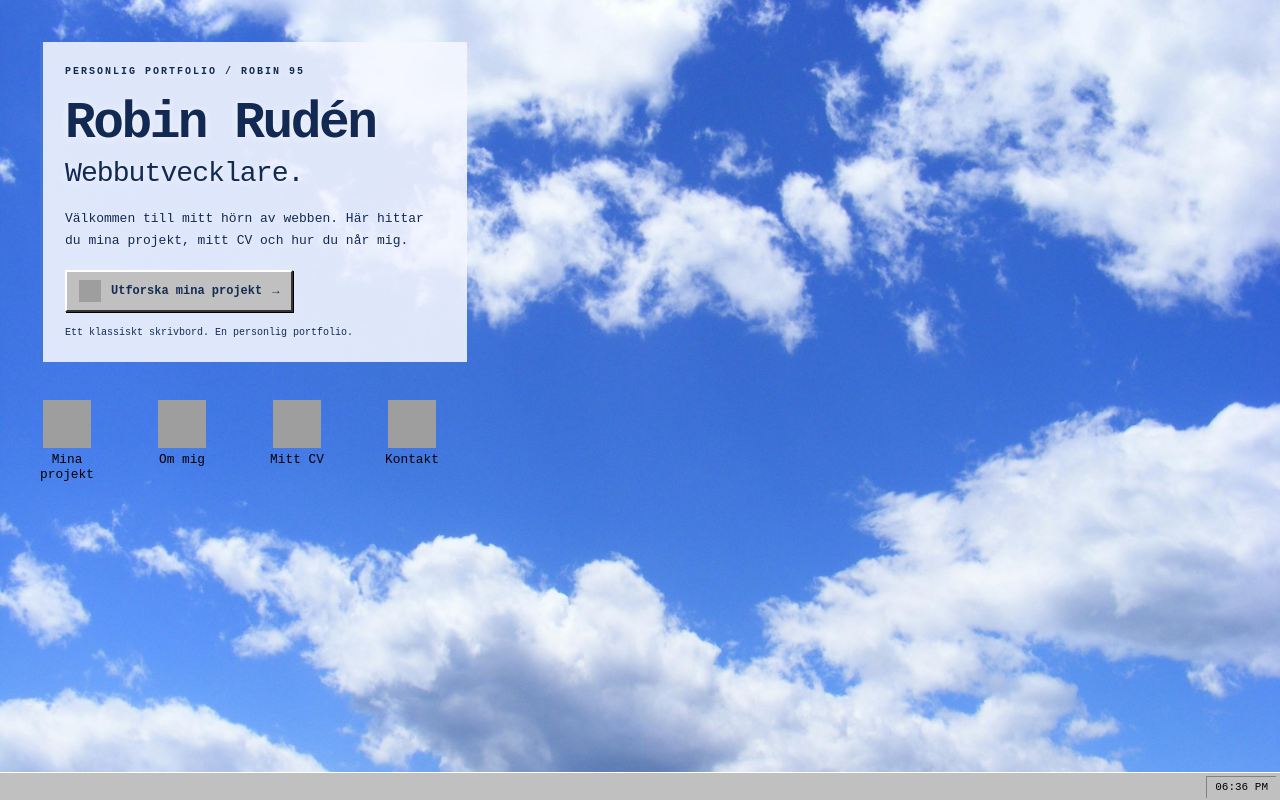
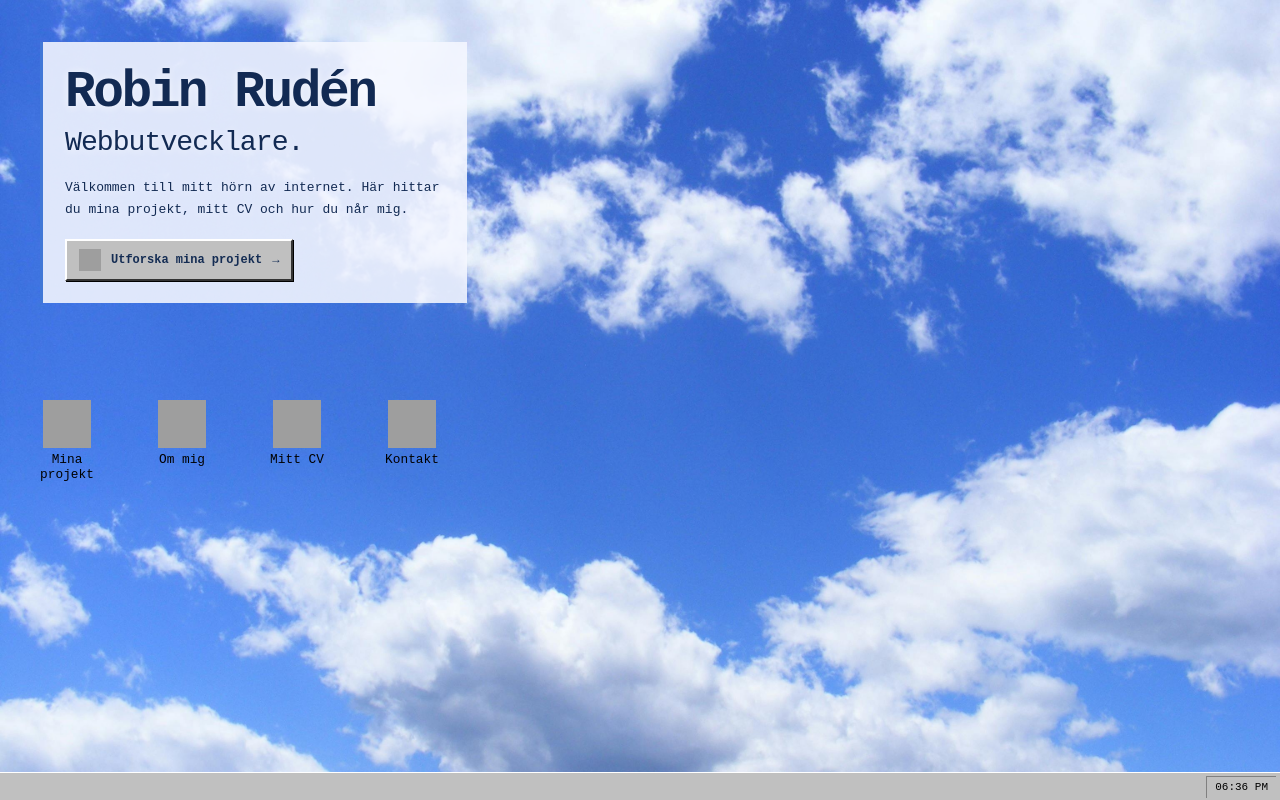
Before and after one commit to robinruden/robinruden.github.io, a React (Vite) app: page / in a window 1280 px wide. Built offline with nearby package versions, Linux system fonts and the light colour scheme; grey boxes are pictures that could not be loaded.

Commit message:
small tweaks

```diff
--- a/src/components/Desktop.jsx
+++ b/src/components/Desktop.jsx
@@ -6,14 +6,14 @@ export default function Desktop({ onIconClick }) {
   return (
     <main className="desktop" aria-label="Skrivbord">
       <section className="desktop-intro" aria-labelledby="portfolio-title">
-        <p className="desktop-eyebrow">PERSONLIG PORTFOLIO / ROBIN 95</p>
+        {/* <p className="desktop-eyebrow">PERSONLIG PORTFOLIO / ROBIN 95</p> */}
         <h1 id="portfolio-title">Robin Rudén<span>Webbutvecklare.</span></h1>
-        <p className="desktop-intro-copy">Välkommen till mitt hörn av webben. Här hittar du mina projekt, mitt CV och hur du når mig.</p>
+        <p className="desktop-intro-copy">Välkommen till mitt hörn av internet. Här hittar du mina projekt, mitt CV och hur du når mig.</p>
         <button type="button" className="portfolio-button" onClick={() => onIconClick("Projects")}>
           <img src="/img/folder-open.ico" alt="" />
           Utforska mina projekt <span aria-hidden="true">→</span>
         </button>
-        <p className="desktop-hint">Ett klassiskt skrivbord. En personlig portfolio.</p>
+        {/* <p className="desktop-hint">Ett klassiskt skrivbord. En personlig portfolio.</p> */}
       </section>
       {["Projects", "notepad", "resume", "contact"].map((id) => (
         <DesktopIcon key={id} program={programs[id]} onOpen={() => onIconClick(id)} />
```
